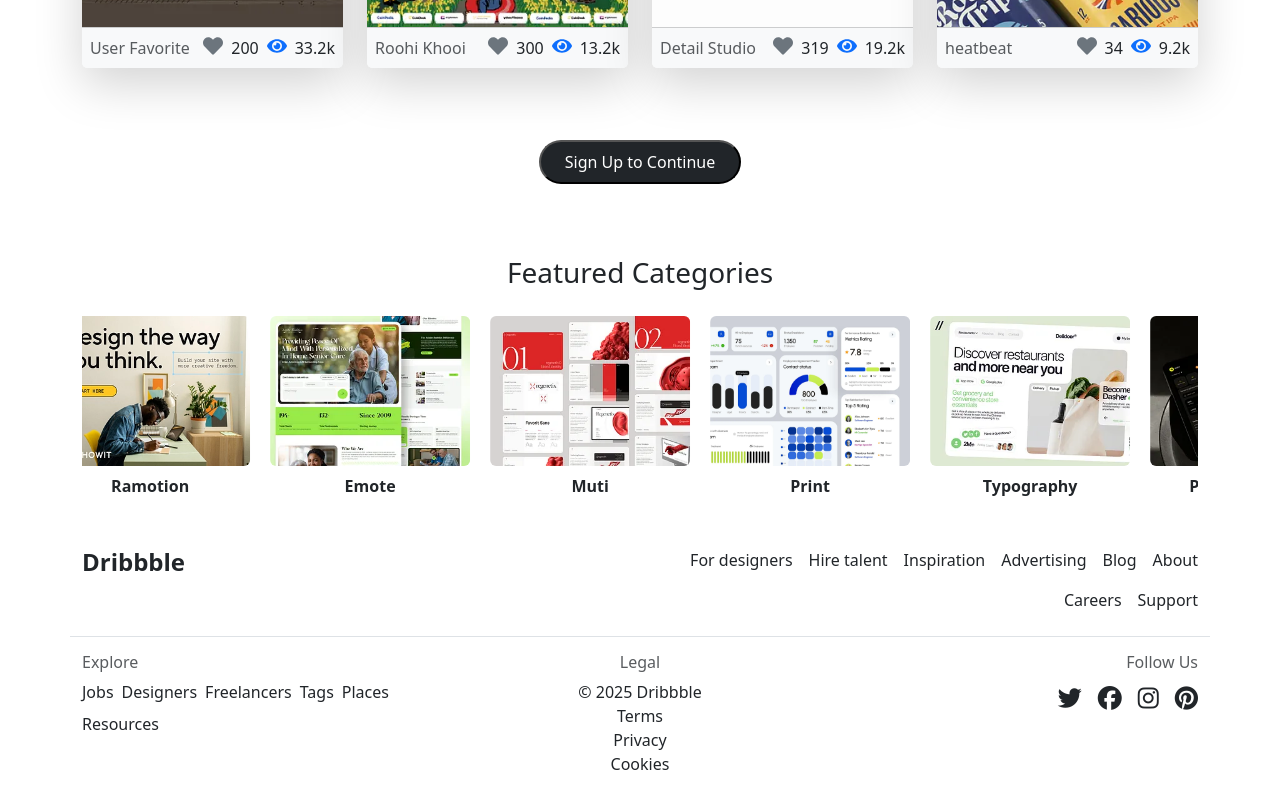
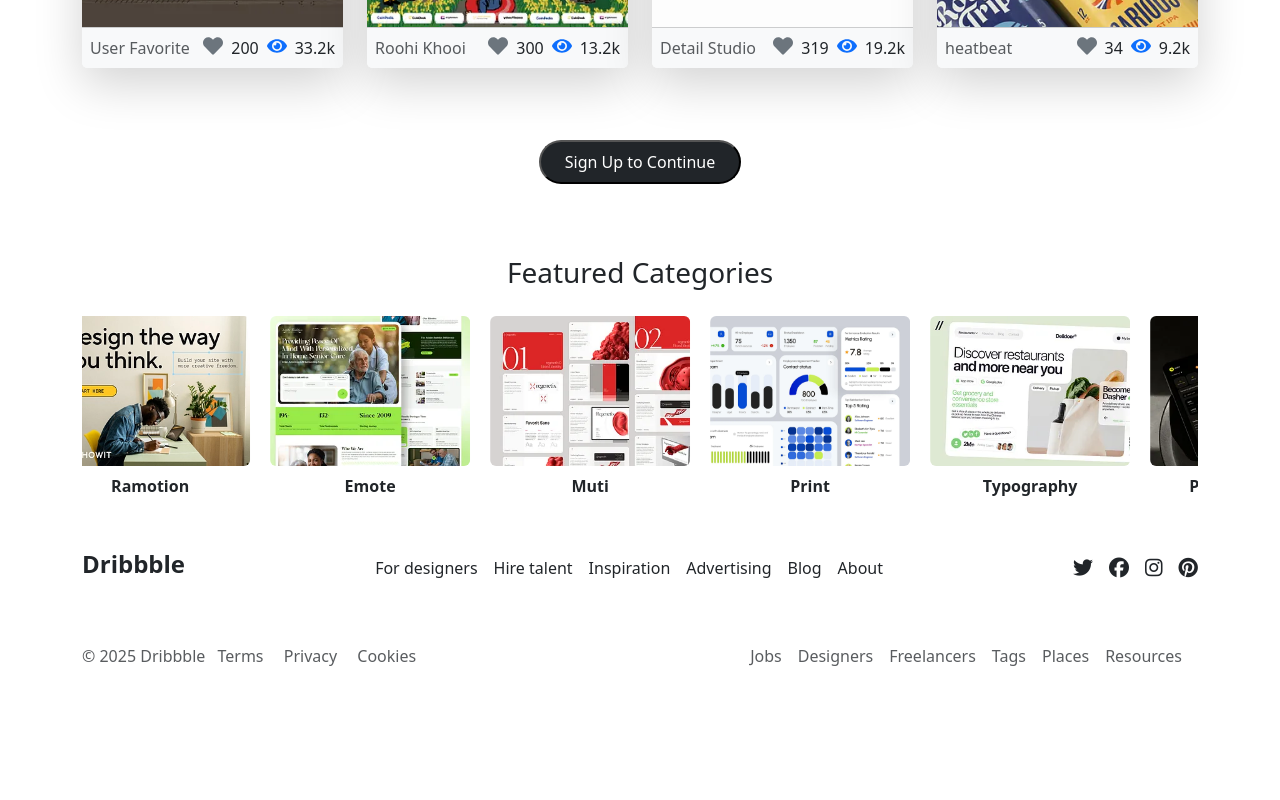
Before and after one commit to janvii04/React_Website, a React (Vite) app: page / in a window 1280 px wide. Shown: the part 1717-2517 px from the top of the page. After the commit the page ends 2409 px from the top, so only its background shows below. Built offline with nearby package versions, Linux system fonts and the light colour scheme.

Commit message:
React- Website

```diff
--- a/src/common/Footer.jsx
+++ b/src/common/Footer.jsx
@@ -1,76 +1,41 @@
 
-
-// import React from "react";
 import { Link } from "react-router-dom";
 
 const Footer = () => {
   return (
-    <footer className="bg-white text-dark py-4">
-      <div className="container">
-        {/* Top Section */}
-        <div className="row mb-4">
-          <div className="col-md-6">
+    <div className="bg-white text-dark py-4 ">
+      <div className="container d-flex flex-column flex-md-row justify-content-between align-items-center mb-3">
         <h4 className="fw-bold">Dribbble</h4>
-          </div>
-          <div className="col-md-6 d-flex flex-wrap justify-content-md-end gap-3">
+        <div className="d-flex flex-wrap gap-3 my-2">
           <Link to="#" className="text-dark text-decoration-none">For designers</Link>
           <Link to="#" className="text-dark text-decoration-none">Hire talent</Link>
           <Link to="#" className="text-dark text-decoration-none">Inspiration</Link>
           <Link to="#" className="text-dark text-decoration-none">Advertising</Link>
           <Link to="#" className="text-dark text-decoration-none">Blog</Link>
           <Link to="#" className="text-dark text-decoration-none">About</Link>
-            <Link to="#" className="text-dark text-decoration-none">Careers</Link>
-            <Link to="#" className="text-dark text-decoration-none">Support</Link>
         </div>
+        <div className="d-flex gap-3">
+          <Link to="#" className="text-dark fs-5"><i className="fab fa-twitter"></i></Link>
+          <Link to="#" className="text-dark fs-5"><i className="fab fa-facebook"></i></Link>
+          <Link to="#" className="text-dark fs-5"><i className="fab fa-instagram"></i></Link>
+          <Link to="#" className="text-dark fs-5"><i className="fab fa-pinterest"></i></Link>
         </div>
 
-        {/* Bottom Section */}
-        <div className="row border-top pt-3">
-          {/* Extra Links */}
-          <div className="col-md-4">
-            <h6 className="text-muted">Explore</h6>
-            <div className="d-flex flex-wrap gap-2">
-              <Link to="#" className="text-dark text-decoration-none">Jobs</Link>
-              <Link to="#" className="text-dark text-decoration-none">Designers</Link>
-              <Link to="#" className="text-dark text-decoration-none">Freelancers</Link>
-              <Link to="#" className="text-dark text-decoration-none">Tags</Link>
-              <Link to="#" className="text-dark text-decoration-none">Places</Link>
-              <Link to="#" className="text-dark text-decoration-none">Resources</Link>
       </div>
-          </div>
-
-          {/* Legal Links */}
-          <div className="col-md-4 text-center">
-            <h6 className="text-muted">Legal</h6>
-            <div className="d-flex flex-column">
-              <Link to="#" className="text-dark text-decoration-none">© 2025 Dribbble</Link>
-              <Link to="#" className="text-dark text-decoration-none">Terms</Link>
-              <Link to="#" className="text-dark text-decoration-none">Privacy</Link>
-              <Link to="#" className="text-dark text-decoration-none">Cookies</Link>
-            </div>
-          </div>
-
-          {/* Social Links */}
-          <div className="col-md-4 text-md-end text-center">
-            <h6 className="text-muted">Follow Us</h6>
-            <div className="d-flex justify-content-md-end justify-content-center gap-3">
-              <Link to="#" className="text-dark fs-4">
-                <i className="fab fa-twitter"></i>
-              </Link>
-              <Link to="#" className="text-dark fs-4">
-                <i className="fab fa-facebook"></i>
-              </Link>
-              <Link to="#" className="text-dark fs-4">
-                <i className="fab fa-instagram"></i>
-              </Link>
-              <Link to="#" className="text-dark fs-4">
-                <i className="fab fa-pinterest"></i>
-              </Link>
+      <br/>
+      <div className="container d-flex flex-column flex-md-row justify-content-between align-items-center pt-3">
+        <p className="mb-0 text-muted">© 2025 Dribbble <Link to="#" className="text-muted text-decoration-none mx-2">Terms</Link> <Link to="#" className="text-muted text-decoration-none mx-2">Privacy</Link> <Link to="#" className="text-muted text-decoration-none mx-2">Cookies</Link></p>
+        <div className="d-flex gap-3">
+          <Link to="#" className="text-muted text-decoration-none">Jobs</Link>
+          <Link to="#" className="text-muted text-decoration-none">Designers</Link>
+          <Link to="#" className="text-muted text-decoration-none">Freelancers</Link>
+          <Link to="#" className="text-muted text-decoration-none">Tags</Link>
+          <Link to="#" className="text-muted text-decoration-none">Places</Link>
+          <Link to="#" className="text-muted text-decoration-none">Resources</Link>
+          <br/>
         </div>
       </div>
     </div>
-      </div>
-    </footer>
   );
 };
 
--- a/src/pages/SignUp.jsx
+++ b/src/pages/SignUp.jsx
@@ -49,7 +49,7 @@
             </p>
 
             <p className="mt-3 text-center">
-              Dont have an account? <Link to="/Signup">Sign In</Link>
+              Dont have an account? <Link to="/SignIn">Sign In</Link>
             </p>
           </div>
         </div>
```
Lines whose indentation alone changed are shown as unchanged.
